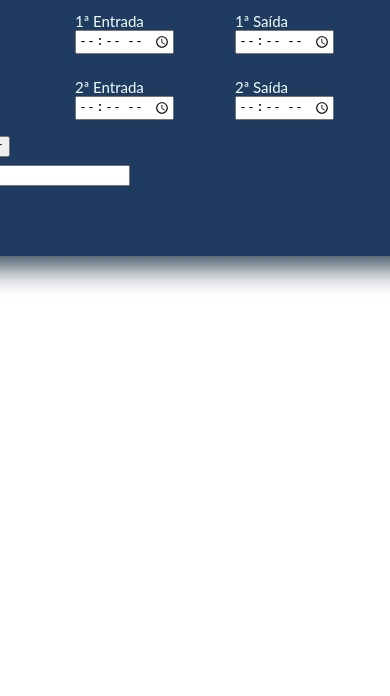
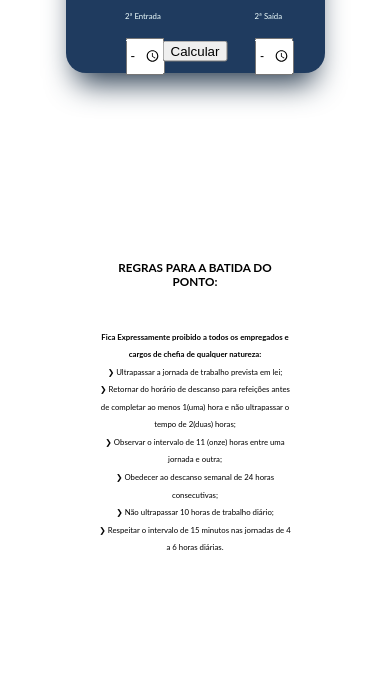
Before and after one commit to Drinano/meuponto, a plain HTML site: page index.html in a window 390 px wide. Shown: the part 148-844 px from the top of the page. Drawn offline with Linux system fonts and the light colour scheme.

Commit message:
Ajustes na responsividade e adição das regras

```diff
--- a/index.html
+++ b/index.html
@@ -5,6 +5,7 @@
     <meta charset="UTF-8">
     <meta name="viewport" content="width=device-width, initial-scale=1.0">
     <link rel="stylesheet" href="style.css" />
+    <script src="app.js"></script>
     <!-- <link href="https://cdn.jsdelivr.net/npm/bootstrap@5.3.2/dist/css/bootstrap.min.css" rel="stylesheet"
         integrity="sha384-T3c6CoIi6uLrA9TneNEoa7RxnatzjcDSCmG1MXxSR1GAsXEV/Dwwykc2MPK8M2HN" crossorigin="anonymous">
     -->
@@ -50,16 +51,20 @@
             <button id="btn-calcular" onclick="calculaHoras()"> Calcular </button>
         </div>
 
-        <div class="horaCalc">
+<!--        <div class="horaCalc">
             <input type="text" id="hora" readonly="">
         </div>
-
+-->
     </div>
 
     <div class="regras">
         <h2> REGRAS PARA A BATIDA DO PONTO: </h2>
     </div>
-    <script src="app.js"></script>
+    <div class="descricaoRegras">
+        <p> <b>Fica Expressamente proibido a todos os empregados e cargos de chefia de qualquer natureza:</b> <br> ❯ Ultrapassar a jornada de trabalho prevista em lei; <br> ❯ Retornar do horário de descanso para refeições antes de completar ao menos 1(uma) hora e não ultrapassar o tempo de 2(duas) horas; <br>
+            ❯ Observar o intervalo de 11 (onze) horas entre uma jornada e outra; <br> ❯ Obedecer ao descanso semanal de 24 horas consecutivas; <br> ❯ Não ultrapassar 10 horas de trabalho diário; <br> ❯ Respeitar o intervalo de 15 minutos nas jornadas de 4 a 6 horas diárias. </p>
+    </div>
+
 </body>
 
 </html>
--- a/style.css
+++ b/style.css
@@ -10,14 +10,21 @@ body {
     box-shadow: rgb(38, 57, 77) 0px 20px 30px -10px;
     background-color: #1f3b5f;
     border-radius: 20px;
-    width: 500px;
-    height: 300px;
-    display: flex;
-    flex: 1 auto;
-    flex-direction: column;
-    gap: 0.5rem;
+    width: 50vmin;
+    height: 30vmin;
     padding: var(--padding-card,2rem);
     position: fixed;
+
+}
+
+.titulo{
+    text-align: center;
+    font-size: 2.0vmin;
+    color: rgb(255, 255, 255);
+    font-family: "Lato",Sans-serif;
+    position: static;
+    display: grid;
+    transform: translate(-1%, -80%);
 }
 
 .up{
@@ -25,9 +32,14 @@ body {
     padding: 0.5rem;
     color: azure;
     font-family: "Lato",Sans-serif;
-    font-size: 15px;
-    display: flex;
-    flex-direction: row;
+    top: 40%;
+    left: 36%;
+    transform: translate(10%, -10%);
+    display: grid;
+    grid-gap: 5rem;
+    grid-template-columns: repeat(auto-fit, minmax(1rem, 1fr));
+    grid-template-rows: repeat(2, 4rem);
+    font-size: 2.0vmin;
 }
 
 .down{
@@ -35,31 +47,73 @@ body {
     padding: 0.5rem;
     color: azure;
     font-family: "Lato",Sans-serif;
-    font-size: 15px;
-    display: flex;
-    flex-direction: row;
+    top: 50%;
+    left: 46%;
+    transform: translate(10%, -75%);
+    display: grid;
+    grid-gap: 5rem;
+    grid-template-columns: repeat(auto-fit, minmax(1rem, 1fr));
+    grid-template-rows: repeat(2, 4rem);
+    font-size: 2.0vmin;
 }
 
-.titulo{
-    font-size: 25px;
-    color: rgb(255, 255, 255);
-    font-family: "Lato",Sans-serif;
-}
+
 
 .PrimEntrada{
-    width: 80px;
-    padding-right: 5rem;
+    width: 10vmin;
+    display: grid;
+    grid-gap: 1vmin;
+    grid-template-columns: repeat(auto-fit, minmax(5vmin, 100vmin));
 }
 
 .PrimSaida{
-    width: 80px;
+    width: 10vmin;
+    display: grid;
+    grid-gap: 1vmin;
+    grid-template-columns: repeat(auto-fit, minmax(5vmin, 100vmin));
 }
 
 .SegEntrada{
-    padding-right: 5rem;
-    width: 80px;
+    width: 10vmin;
+    display: grid;
+    grid-gap: 1vmin;
+    grid-template-columns: repeat(auto-fit, minmax(5vmin, 100vmin));
 }
 
 .SegSaida{
-    width: 80px;
+    width: 10vmin;
+    display: grid;
+    grid-gap: 1vmin;
+    grid-template-columns: repeat(auto-fit, minmax(5vmin, 100vmin));
 }
+
+.botao{
+    position:absolute;
+    top:88%;
+    left:50%;
+    transform: translate(-50%, -50%);
+}
+
+.regras{
+    text-align: center;
+    font-size: 2.0vmin;
+    color: rgb(0, 0, 0);
+    font-family: "Lato",Sans-serif;
+    position: fixed;
+    display: grid;
+    top:50%;
+    left:50%;
+    transform: translate(-50%, -50%);
+}
+.descricaoRegras {
+    text-align: center;
+    font-size: 2.0vmin;
+    color: rgb(0, 0, 0);
+    font-family: "Lato",Sans-serif;
+    position: fixed;
+    display: grid;
+    top:70%;
+    left:50%;
+    transform: translate(-50%, -50%);
+    line-height: 4.5vmin;
+}
```
